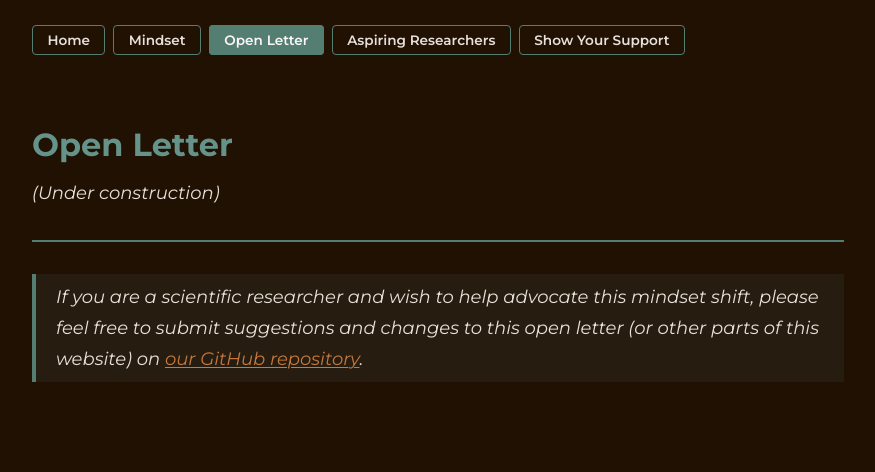
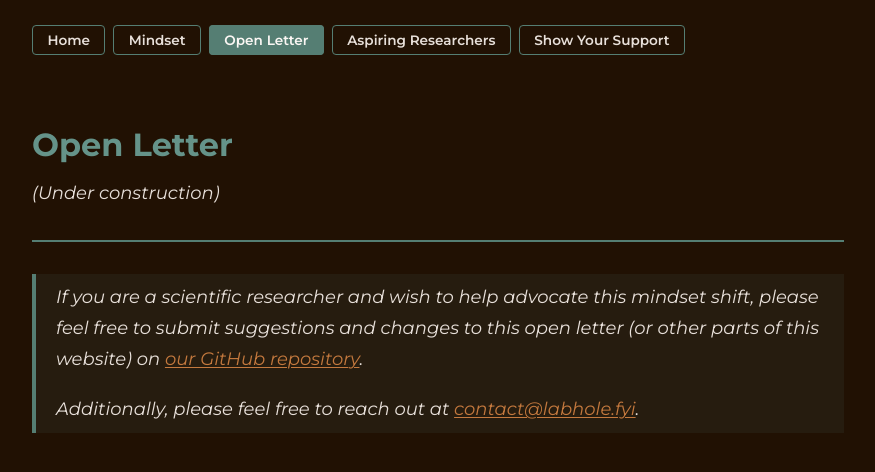
Before and after one commit to labhole/labhole.github.io, a Jekyll site: the page built from letter.md, in a window 1280 px wide. Shown: the top 472 px of the page, without its empty margins (202-1077 px from the left). Built offline with Jekyll 4.4.1, drawn with Linux system fonts in a browser that asks for light colours; our own code applies the rules of GitHub Pages for plain Markdown files.

Commit message:
added contact email

```diff
--- a/letter.md
+++ b/letter.md
@@ -11,3 +11,5 @@ layout: default
 -----
 
 > *If you are a scientific researcher and wish to help advocate this mindset shift, please feel free to submit suggestions and changes to this open letter (or other parts of this website) on [our GitHub repository](https://github.com/labhole/labhole.github.io).*
+>
+> Additionally, please feel free to reach out at [contact@labhole.fyi](mailto:contact@labhole.fyi).
```
